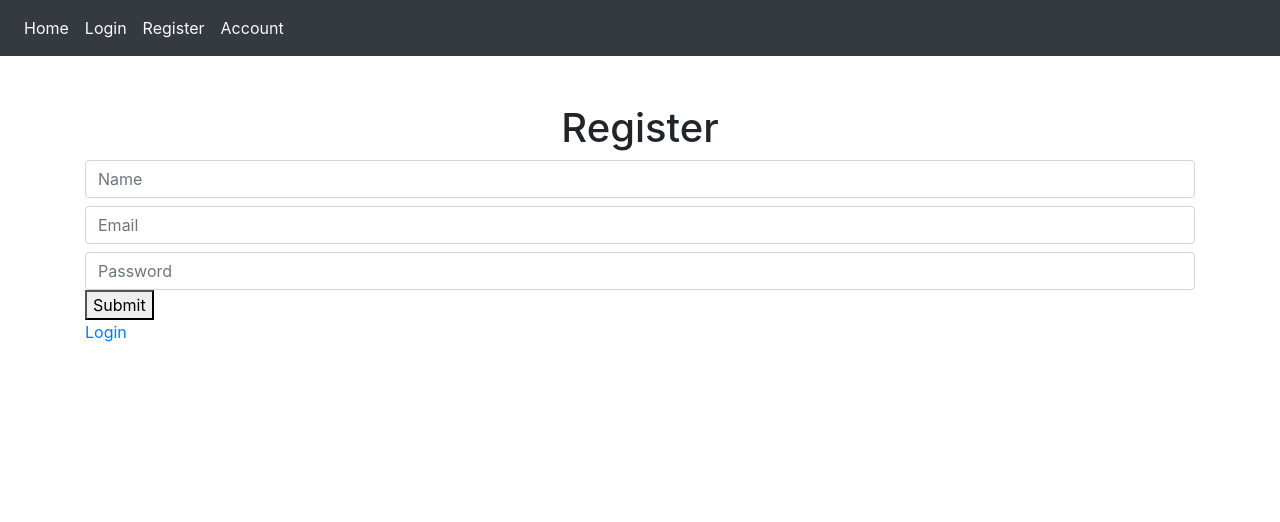
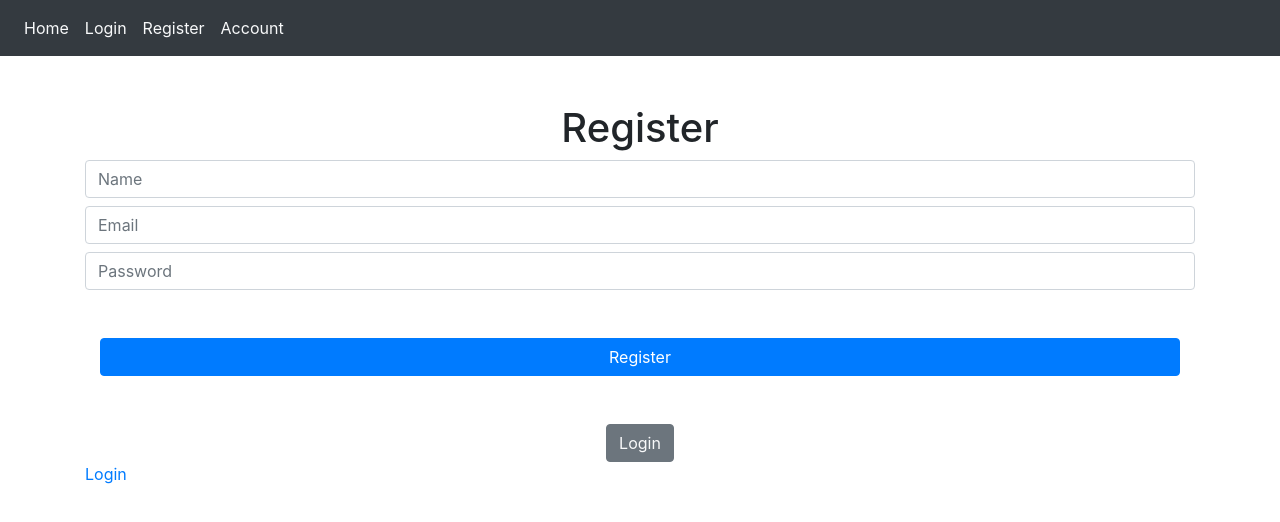
Before and after one commit to bgrando24/todo-app, a React (Create React App) app in the folder client/: page /register in a window 1280 px wide. Shown: the top 522 px of the page. Built offline with nearby package versions, Linux system fonts and the light colour scheme; no server answers.

Commit message:
Styling updates

```diff
--- a/client/src/login-components/Login.js
+++ b/client/src/login-components/Login.js
@@ -84,6 +84,7 @@ export function Login() {
                     onChange={e => setEmail(e.target.value)}
                 />
                 <input
+                    type="password"
                     className="form-control mt-2"
                     placeholder='Password'
                     value={password}
--- a/client/src/login-components/Register.js
+++ b/client/src/login-components/Register.js
@@ -60,8 +60,15 @@ export function Register() {
                     value={password}
                     onChange={e => setPassword(e.target.value)}
                 />
+                <div className="container d-flex flex-column justify-content-center">
+                    <button className="btn btn-primary mt-5" type='submit'>Register</button>
 
-                <button type='submit'>Submit</button>
+                    <div className="mx-auto">
+                        <button className="btn btn-secondary mt-5" ><a className="text-light" href='/login'>Login</a></button>
+                    </div>
+
+                </div>
+
             </form>
 
             <a href='/login'>Login</a>
```
Also changed, not shown: 1 other file (tests, documents, lock files or other folders).
